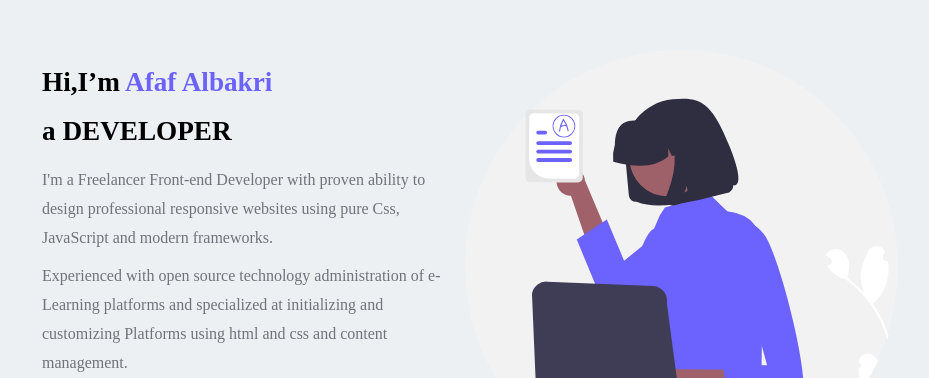
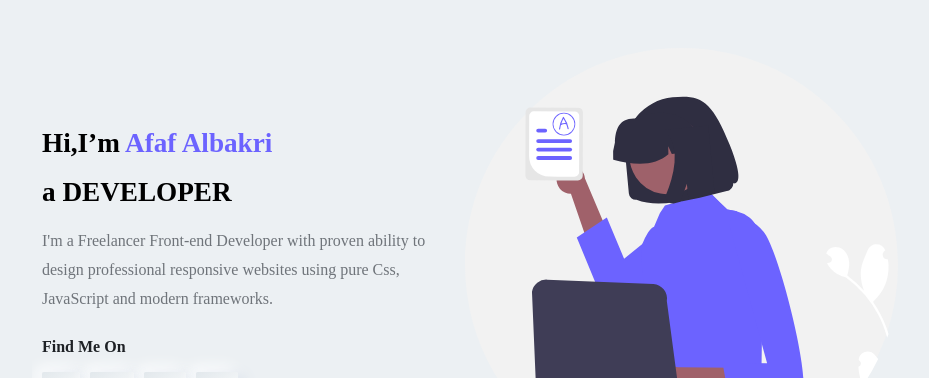
Before and after one commit to Hertz-H/html_css-challenge, a plain HTML site: page index.html in a window 1280 px wide. Shown: the part 70-448 px from the top of the page, without its empty margins (175-1104 px from the left). Drawn offline with Linux system fonts and the light colour scheme.

Commit message:
Update index.html

```diff
--- a/index.html
+++ b/index.html
@@ -41,11 +41,10 @@
                 <article class="landing_contet">
                     <h1>Hi,I’m <span class="my_name">Afaf Albakri</span></h1>
                    <h1>a <span class="title"> DEVELOPER  </span></h1>
-                   <p>I'm a Freelancer Front-end Developer with proven ability to design professional responsive websites using pure Css, JavaScript and modern frameworks. </p>
-                    <p>  Experienced with open source technology administration of
-                        e-Learning platforms and specialized at initializing and customizing
-                        Platforms using html and css and content management.
-             </p>
+                   <p>I'm a Freelancer Front-end Developer with proven ability
+                       to design professional responsive websites using pure Css,
+                       JavaScript and modern frameworks. </p>
+
              <div class="social_links_container social_links_top">find Me On
                 <ul class="social_links">
                         <li><a><i class="fab fa-facebook-f"></i></a></li>
```
